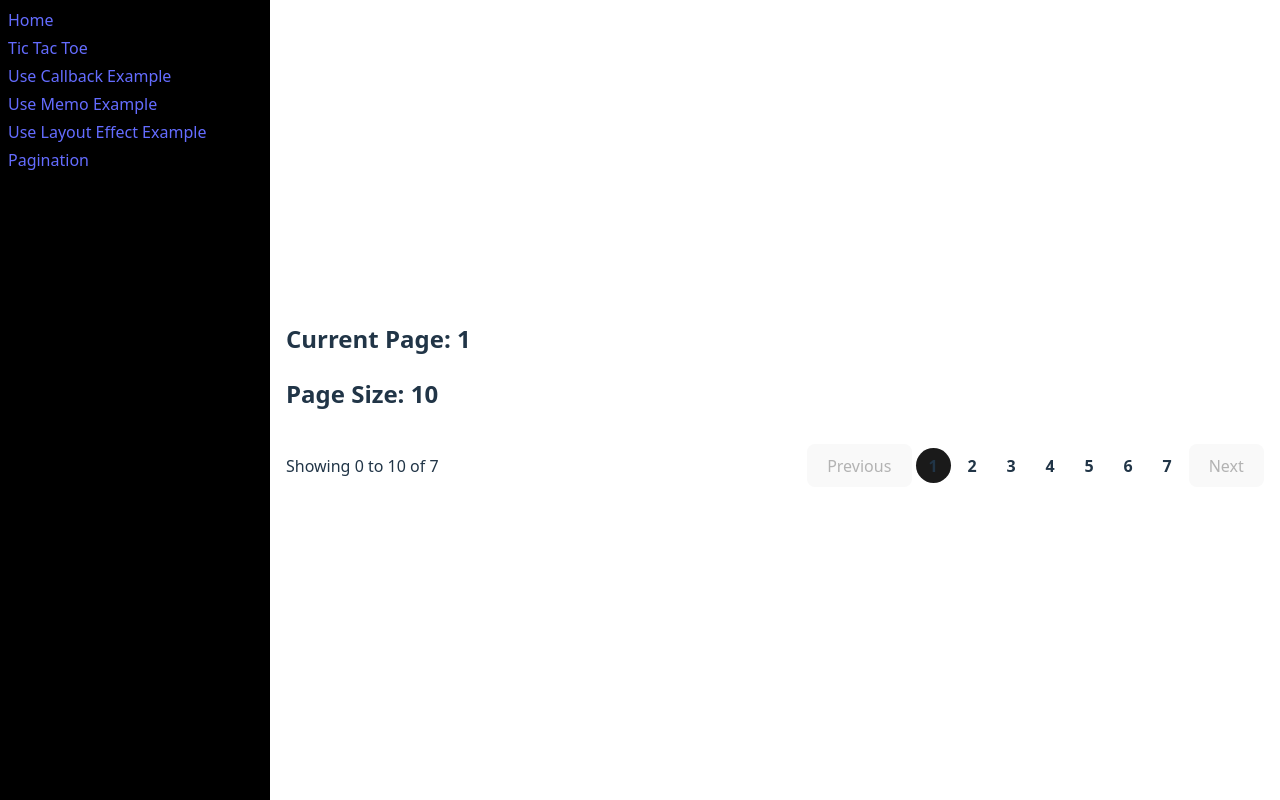
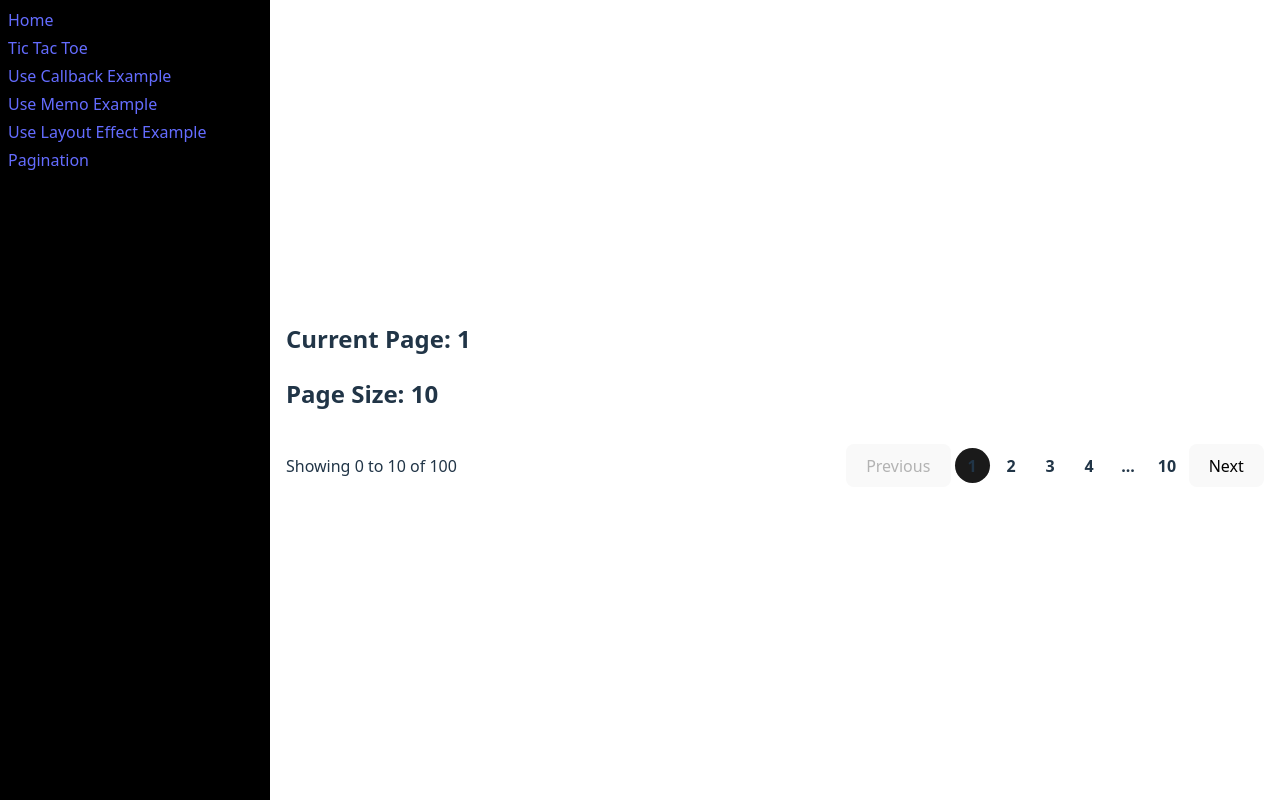
Before and after one commit to g-abhishek/vite-react, a React (Vite) app in the folder vite-react/: page /pagination in a window 1280 px wide. Built offline with nearby package versions, Linux system fonts and the light colour scheme.

Commit message:
minor bugs

```diff
--- a/vite-react/src/components/Pagination/index.jsx
+++ b/vite-react/src/components/Pagination/index.jsx
@@ -5,7 +5,7 @@ const getPagination = ({ selectedPage, totalPages }) => {
   let arr = [];
 
   if (totalPages <= 7) {
-    arr = Array.from({ length: 7 }, (_, i) => i + 1);
+    arr = Array.from({ length: totalPages }, (_, i) => i + 1);
   } else if (selectedPage <= 3) {
     arr = [1, 2, 3, 4, "...", totalPages];
   } else if (selectedPage >= totalPages - 2) {
@@ -33,7 +33,7 @@ const getPagination = ({ selectedPage, totalPages }) => {
 };
 
 const Pagination = () => {
-  const [totalItems] = useState(7);
+  const [totalItems] = useState(100);
   const [totalPages, setTotalPages] = useState(0);
   const [currentPage, setCurrentPage] = useState(1);
   const [pageSize] = useState(10);
@@ -74,8 +74,9 @@ const Pagination = () => {
             </button>
 
             {getPagination({ selectedPage: currentPage, totalPages }).map(
-              (p) => (
+              (p, i) => (
                 <p
+                  key={i}
                   className={currentPage === p ? "active" : ""}
                   onClick={() =>
                     typeof p === "number" ? onPageChange({ pageNumber: p }) : {}
```
